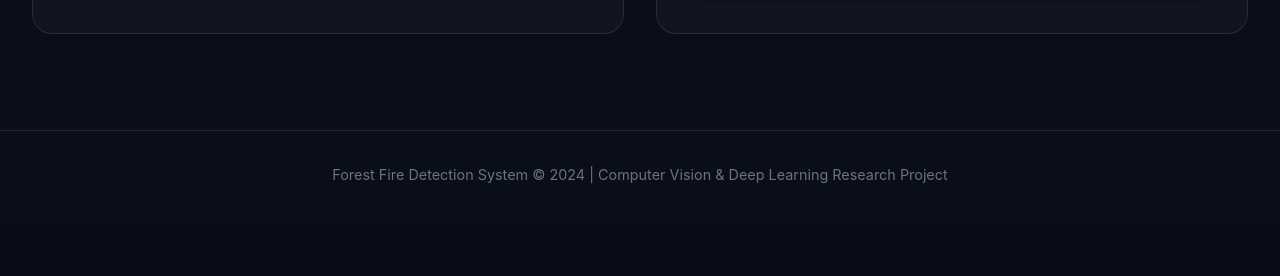
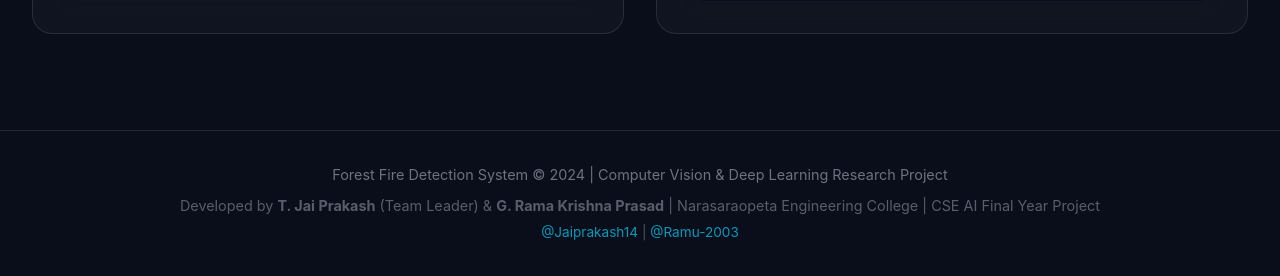
Before and after one commit to Ramu-2003/forest-fire-detection, a Flask app: page /fire-detection in a window 1280 px wide. Shown: the part 1114-1390 px from the top of the page. Before the commit the page ends 1298 px from the top, so only its background shows below. Run offline with Flask 3, Linux system fonts and the light colour scheme.

Commit message:
Add team credits in footer of all HTML pages

```diff
--- a/forest_fire_detection/templates/fire_detection.html
+++ b/forest_fire_detection/templates/fire_detection.html
@@ -171,6 +171,14 @@
     <!-- Footer -->
     <footer class="footer">
         <p>Forest Fire Detection System © 2024 | Computer Vision & Deep Learning Research Project</p>
+        <p style="margin-top: 0.5rem; font-size: 0.9rem; opacity: 0.8;">
+            Developed by <strong>T. Jai Prakash</strong> (Team Leader) & <strong>G. Rama Krishna Prasad</strong> |
+            Narasaraopeta Engineering College | CSE AI Final Year Project
+        </p>
+        <p style="margin-top: 0.3rem; font-size: 0.85rem; opacity: 0.7;">
+            <a href="https://github.com/Jaiprakash14" target="_blank" style="color: #00d4ff; text-decoration: none;">@Jaiprakash14</a> |
+            <a href="https://github.com/Ramu-2003" target="_blank" style="color: #00d4ff; text-decoration: none;">@Ramu-2003</a>
+        </p>
     </footer>
 
     <script src="{{ url_for('static', filename='fire_detection.js') }}"></script>
```
Also changed, not shown: forest_fire_detection/templates/index.html (+13 -0 lines).
